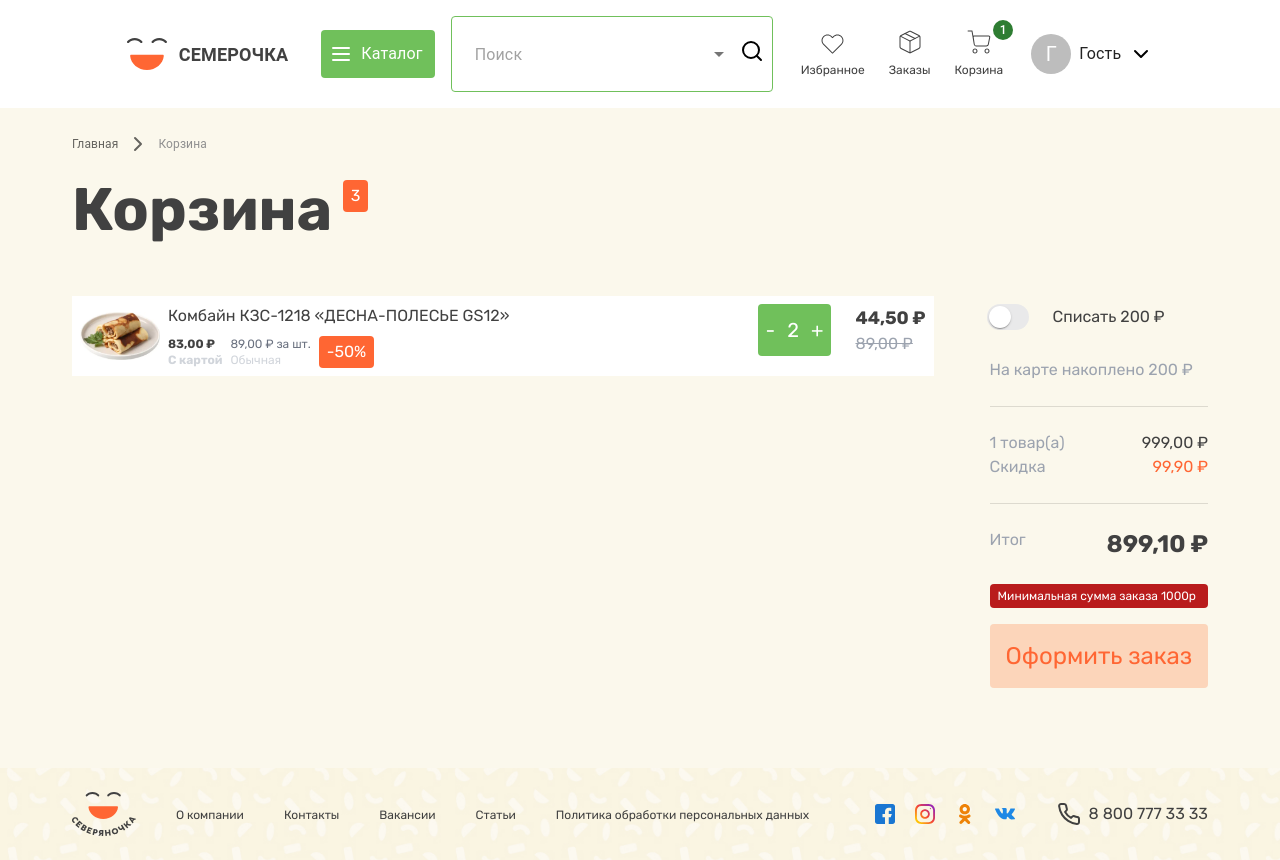
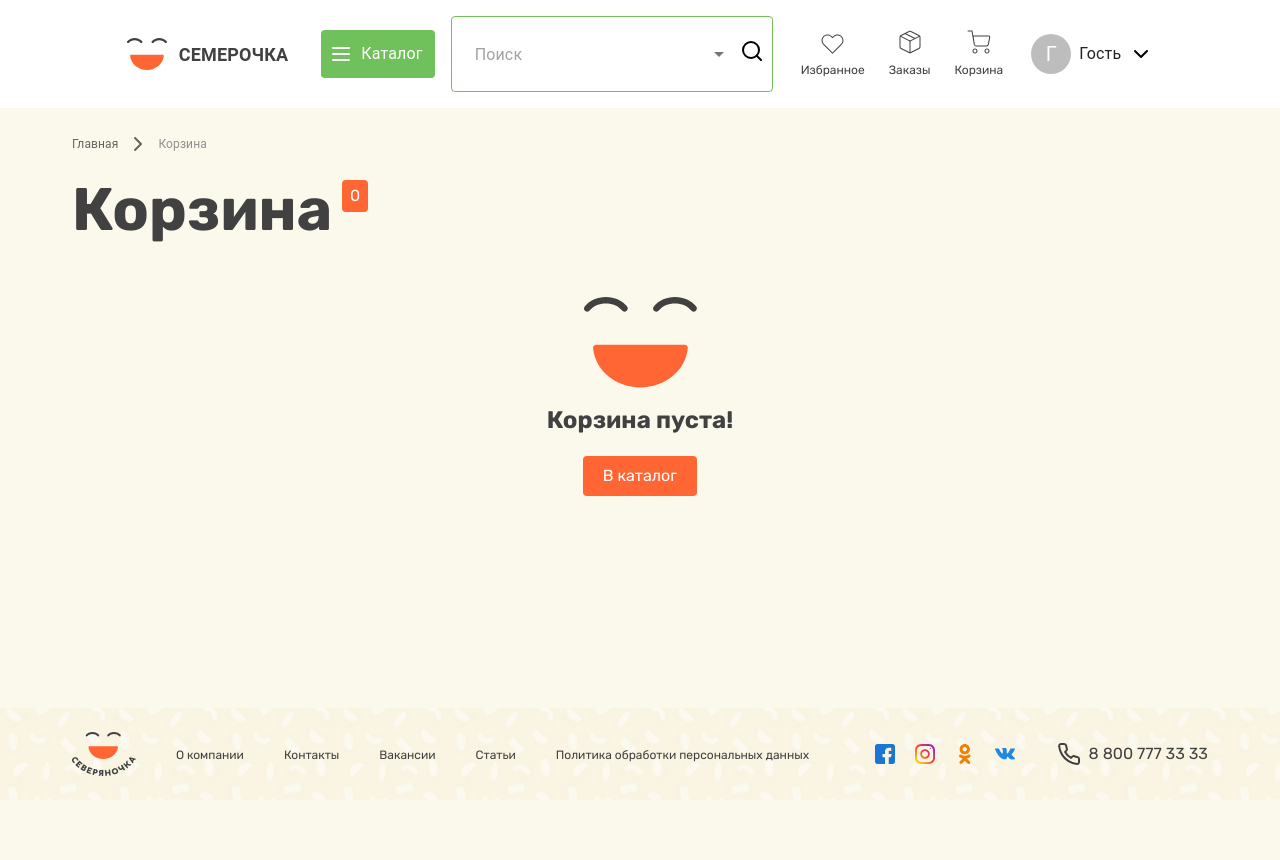
Before and after one commit to TkTnX/next-semerochka, a Next.js app: page /cart in a window 1280 px wide. After the commit the page ends 800 px from the top, so only its background shows below. Built offline with nearby package versions, Linux system fonts and the light colour scheme.

Commit message:
начальный функционал для корзины

```diff
--- a/src/app/cart/page.tsx
+++ b/src/app/cart/page.tsx
@@ -19,12 +19,7 @@
           Корзина
         </Typography>
       </Breadcrumbs>
-      <div className="relative max-w-max mt-6">
-        <h1 className="font-bold text-6xl">Корзина</h1>
-        <p className="bg-color-orange text-white py-1 px-2 max-w-max rounded absolute -right-9 top-0">
-          3
-        </p>
-      </div>
+
       <Cart />
     </div>
   );
--- a/src/components/Cart/Cart.tsx
+++ b/src/components/Cart/Cart.tsx
@@ -3,19 +3,51 @@
 import { useSelector } from "react-redux";
 import CartItem from "../CartItem/CartItem";
 import CartOrder from "../CartOrder/CartOrder";
+import logoImg from "./bigLogo.svg";
 import { cartItemsSelector } from "@/redux/slices/cart";
+import Image from "next/image";
+import Link from "next/link";
 
 const Cart: React.FC = () => {
   const cartItems = useSelector(cartItemsSelector);
   return (
+    <>
+      <div className="relative max-w-max mt-6">
+        <h1 className="font-bold text-6xl">Корзина</h1>
+        <p className="bg-color-orange text-white py-1 px-2 max-w-max rounded absolute -right-9 top-0">
+          {cartItems.length}
+        </p>
+      </div>
       <div className="mt-14 sm:flex justify-between items-start gap-14">
-      <ul className="grid w-full mb-8 sm:mb-0">
+        {cartItems.length === 0 ? (
+          <div className="grid w-full text-center">
+            <Image
+              className="justify-self-center"
+              src={logoImg}
+              width={113}
+              height={92}
+              alt="logo"
+            />
+            <h2 className="mt-4 font-bold text-2xl">Корзина пуста!</h2>
+            <Link
+              className=" bg-color-orange text-white max-w-max rounded mx-auto px-5 py-2 mt-5 hover:opacity-80 transition duration-150 active:scale-95"
+              href="/catalog"
+            >
+              В каталог
+            </Link>
+          </div>
+        ) : (
+          <>
+            <ul className="grid w-full mb-8 sm:mb-0 gap-6">
               {cartItems.map((item) => (
                 <CartItem key={item.id} {...item} />
               ))}
             </ul>
             <CartOrder />
+          </>
+        )}
       </div>
+    </>
   );
 };
 
--- a/src/components/CartItem/CartItem.tsx
+++ b/src/components/CartItem/CartItem.tsx
@@ -1,9 +1,22 @@
+"use client";
 import React from "react";
 import { ProductProps } from "../Product/Product";
 import Image from "next/image";
 import { convertPrice } from "@/utils/convert-price";
+import { minusItem, plusItem } from "@/redux/slices/cart";
+import { useDispatch } from "react-redux";
+import { AppDispatch } from "@/redux/store";
 
-const CartItem: React.FC<ProductProps> = ({ img, title, price, discount }) => {
+const CartItem: React.FC<ProductProps> = ({
+  id,
+  img,
+  title,
+  price,
+  discount,
+  count,
+}) => {
+  const dispatch: AppDispatch = useDispatch();
+
   return (
     <li className="sm:flex items-start justify-between gap-5 bg-white p-2 w-full">
       <div className="flex items-center gap-2">
@@ -33,9 +46,13 @@
       </div>
       <div className="flex sm:block md:flex max-w-max gap-6">
         <div className="flex items-center gap-3 bg-color-green rounded p-2 text-white ">
-          <button className=" text-xl">-</button>
-          <p className="text-xl">2</p>
-          <button className=" text-xl">+</button>
+          <button onClick={() => dispatch(minusItem(id))} className=" text-xl">
+            -
+          </button>
+          <p className="text-xl">{count}</p>
+          <button onClick={() => dispatch(plusItem(id))} className=" text-xl">
+            +
+          </button>
         </div>
         <div>
           {discount ? (
--- a/src/components/FullProduct/FullProduct.tsx
+++ b/src/components/FullProduct/FullProduct.tsx
@@ -19,6 +19,7 @@
 import { useDispatch, useSelector } from "react-redux";
 import { fetchProducts, productsSelector } from "@/redux/slices/products";
 import { AppDispatch } from "@/redux/store";
+import { addToCart } from "@/redux/slices/cart";
 
 const FullProduct: React.FC = () => {
   const { items, status } = useSelector(productsSelector);
@@ -117,7 +118,10 @@
               {isLoading ? <Skeleton /> : (data[0].price * 0.1).toFixed(0)}{" "}
               бонуса(ов)
             </p>
-            <button className="mt-4 text-white hover:opacity-80 active:scale-90 transition duration-150 rounded bg-color-orange text-2xl text-center w-full py-4">
+            <button
+              onClick={() => dispatch(addToCart(data[0]))}
+              className="mt-4 text-white hover:opacity-80 active:scale-90 transition duration-150 rounded bg-color-orange text-2xl text-center w-full py-4"
+            >
               В корзину
             </button>
           </div>
--- a/src/components/Header/Navbar.tsx
+++ b/src/components/Header/Navbar.tsx
@@ -1,11 +1,15 @@
-import { Badge, Box, Stack } from "@mui/material";
+"use client";
+import { Badge, Stack } from "@mui/material";
 import Image from "next/image";
 import React from "react";
 import favoriteImg from "./images/favorite.svg";
 import orderImg from "./images/order.svg";
 import cartImg from "./images/cart.svg";
 import Link from "next/link";
+import { useSelector } from "react-redux";
+import { RootState } from "@/redux/store";
 const Navbar: React.FC = () => {
+  const cartItems = useSelector((state: RootState) => state.cart.items);
   return (
     <div className="hidden md:block">
       <ul className="flex items-end  gap-6">
@@ -47,7 +51,7 @@
             >
               <Badge
                 sx={{ display: "grid", gap: "8px" }}
-                badgeContent={1}
+                badgeContent={cartItems.length}
                 color="success"
               >
                 <div className="justify-self-center">
--- a/src/components/Product/Product.tsx
+++ b/src/components/Product/Product.tsx
@@ -5,6 +5,8 @@
 import { Button } from "@mui/material";
 import { convertPrice } from "@/utils/convert-price";
 import Link from "next/link";
+import { useDispatch } from "react-redux";
+import { addToCart } from "@/redux/slices/cart";
 
 export type ProductProps = {
   id?: number;
@@ -14,18 +16,12 @@
   price: number;
   rating: number;
   category?: string;
-  count?: number;
+  count: number;
 };
 
-const Product: React.FC<ProductProps> = ({
-  title,
-  id,
-  img,
-  discount,
-  price,
-  rating,
-  category,
-}) => {
+const Product: React.FC<ProductProps> = (props) => {
+  const {title, id, img, discount, price, rating, category} = props
+  const dispatch = useDispatch()
   const stars = [];
   for (let i = 0; i < 5; i++) {
     if (i < rating) {
@@ -91,6 +87,7 @@
           },
         }}
         variant="outlined"
+        onClick={() => dispatch(addToCart(props))}
       >
         В корзину
       </Button>
--- a/src/redux/slices/cart.ts
+++ b/src/redux/slices/cart.ts
@@ -3,31 +3,59 @@
 import { RootState } from "../store";
 
 interface initialStateType {
-    items: ProductProps[];
-    totalPrice: number
+  items: ProductProps[];
+  totalPrice: number;
 }
 
 const initialState: initialStateType = {
-  items: [
-    {
-      img: "/products/01.webp",
-      title: "Комбайн КЗС-1218 «ДЕСНА-ПОЛЕСЬЕ GS12»",
-      price: 89,
-      rating: 2,
-      discount: 50,
-    },
-    ],
-    totalPrice: 999
+  items: [],
+  totalPrice: 0,
 };
 
 const cartReducer = createSlice({
   name: "cart",
   initialState,
-  reducers: {},
+  reducers: {
+    addToCart: (state, action) => {
+      const findItem = state.items.find(
+        (item) => item.id === action.payload.id
+      );
+      if (!findItem) {
+        state.items.push({ ...action.payload, count: 1 });
+      }
+    },
+    plusItem: (state, action) => {
+      const findItem = state.items.find((item) => item.id === action.payload);
+
+      if (findItem) {
+        findItem.count = findItem.count + 1;
+        state.totalPrice = state.items.reduce((acc, item) => {
+          return (acc + item.price) * item.count;
+        }, 0);
+      }
+    },
+    minusItem: (state, action) => {
+      const findItem = state.items.find((item) => item.id === action.payload);
+
+      if (findItem) {
+        if (findItem.count === 1) {
+          confirm("Вы уверены, что хотите удалить товар?") &&
+            (state.items = state.items.filter(
+              (item) => item.id !== findItem.id
+            ));
+        } else {
+          findItem.count = findItem.count - 1;
+          state.totalPrice = state.items.reduce((acc, item) => {
+            return item.price - acc;
+          }, 0);
+        }
+      }
+    },
+  },
 });
 
 export const cartItemsSelector = (state: RootState) => state.cart.items;
 
-export const {} = cartReducer.actions;
+export const { addToCart, plusItem, minusItem } = cartReducer.actions;
 
 export default cartReducer.reducer;
```
Also changed, not shown: src/components/Cart/bigLogo.svg (added). Lines whose indentation alone changed are shown as unchanged.
